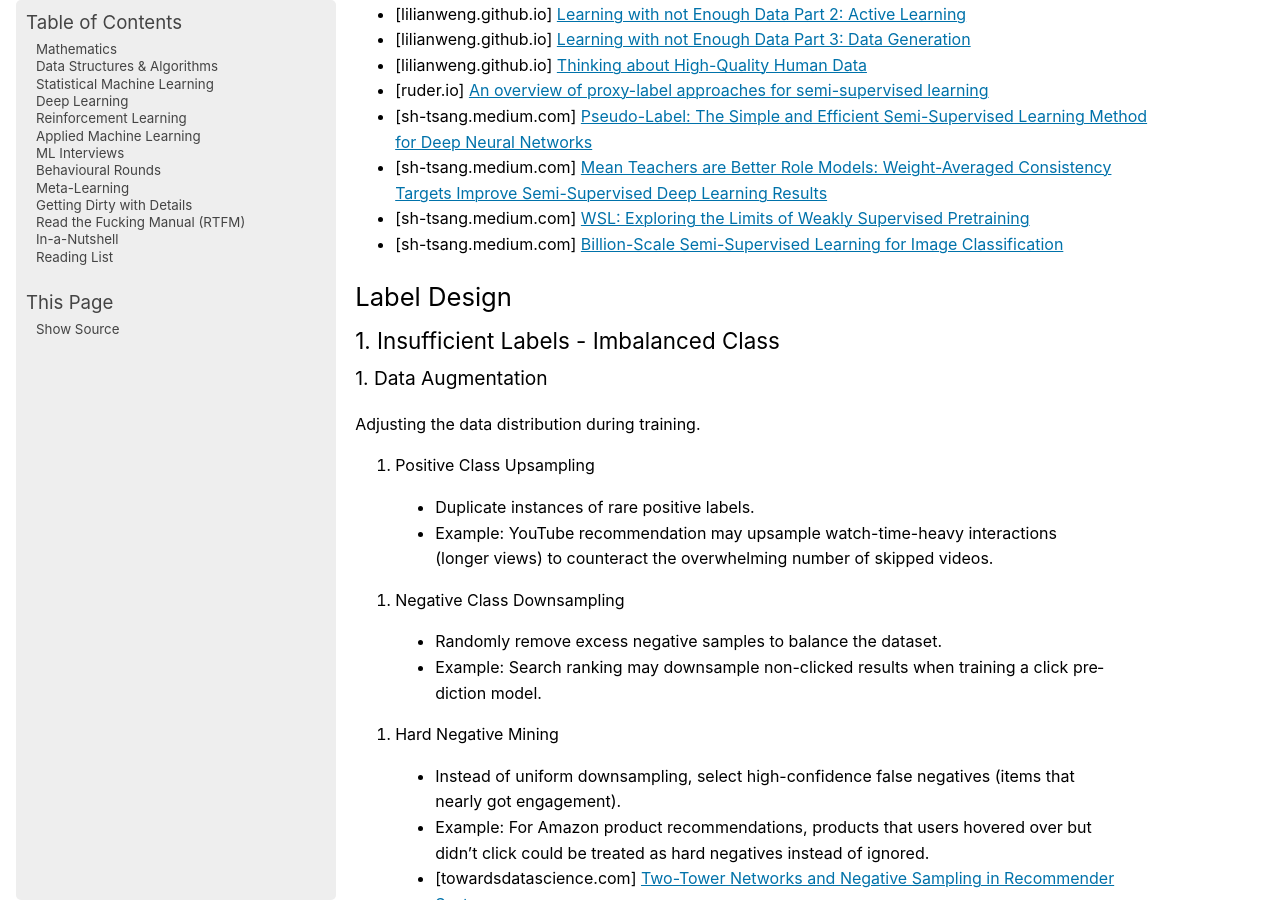
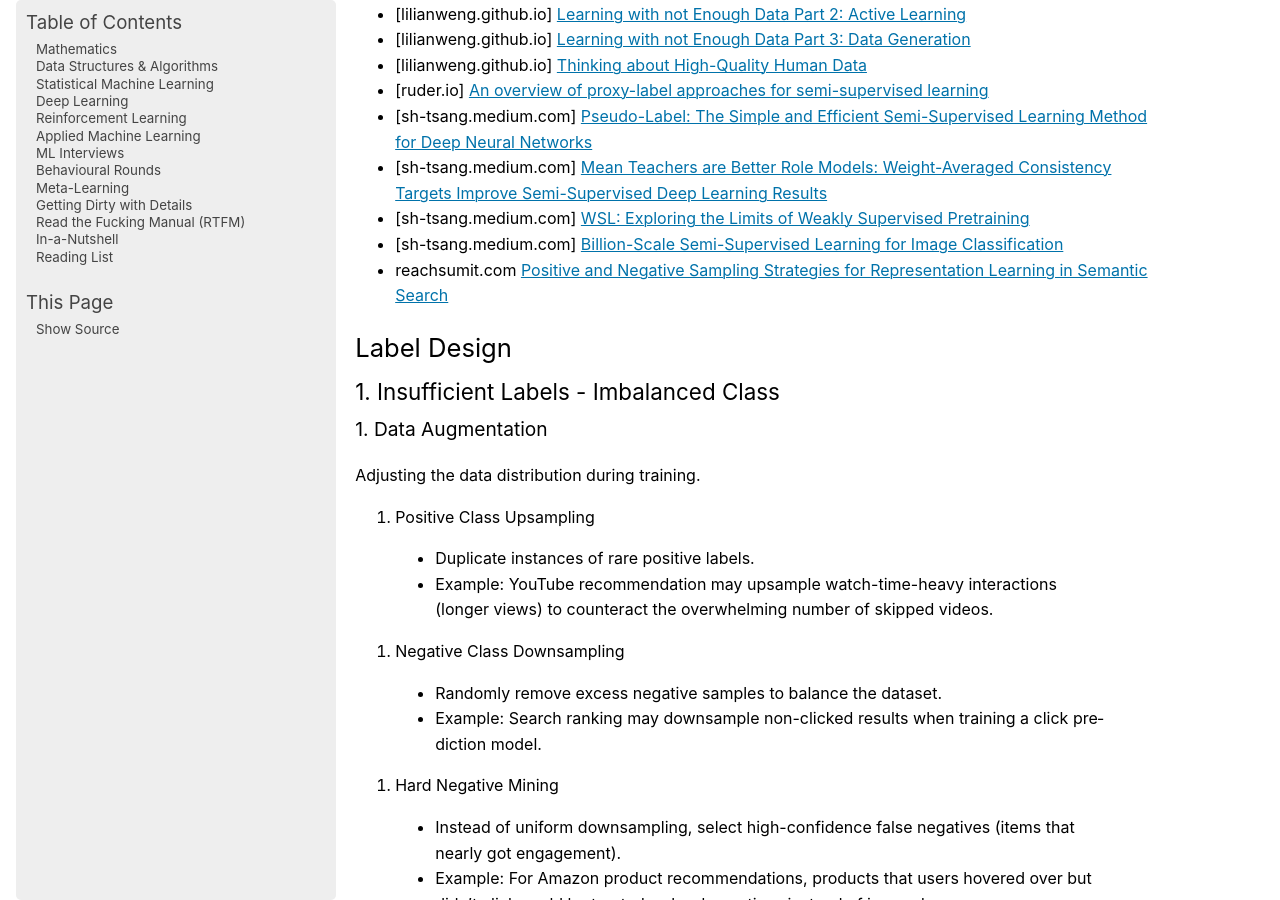
Before and after one commit to uselesstechjunks/leetcode, a Sphinx documentation site: the page built from docs/source/applied/practical/datatech.rst, in a window 1280 px wide and 900 px high, scrolled down 1283 px. Built offline with Sphinx 7.4.7, drawn with Linux system fonts in a browser that asks for light colours; pages that are not in the unit, such as notebooks, are missing from menus.

Commit message:
Update datatech.rst

```diff
--- a/docs/source/applied/practical/datatech.rst
+++ b/docs/source/applied/practical/datatech.rst
@@ -18,6 +18,7 @@ Resources
 - [sh-tsang.medium.com] `Mean Teachers are Better Role Models: Weight-Averaged Consistency Targets Improve Semi-Supervised Deep Learning Results <https://sh-tsang.medium.com/review-mean-teachers-are-better-role-models-weight-averaged-consistency-targets-improve-b245d5efa5bf>`_
 - [sh-tsang.medium.com] `WSL: Exploring the Limits of Weakly Supervised Pretraining <https://sh-tsang.medium.com/review-wsl-exploring-the-limits-of-weakly-supervised-pretraining-565ff66e0922>`_
 - [sh-tsang.medium.com] `Billion-Scale Semi-Supervised Learning for Image Classification <https://sh-tsang.medium.com/review-billion-scale-semi-supervised-learning-for-image-classification-801bb2caa6ce>`_
+- reachsumit.com `Positive and Negative Sampling Strategies for Representation Learning in Semantic Search <https://blog.reachsumit.com/posts/2023/03/pairing-for-representation/>`_
 
 ***********************************************************************
 Label Design
```
